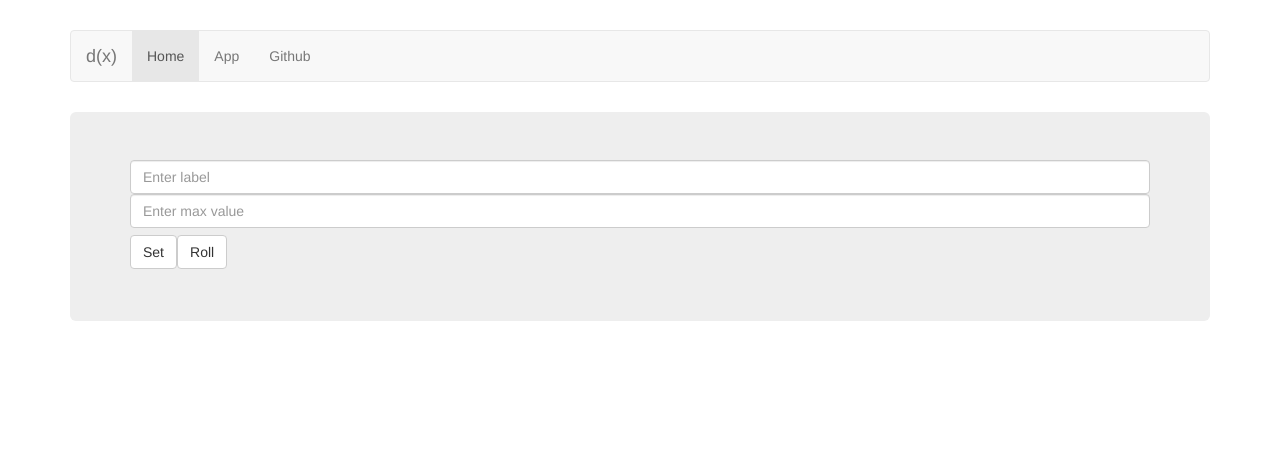
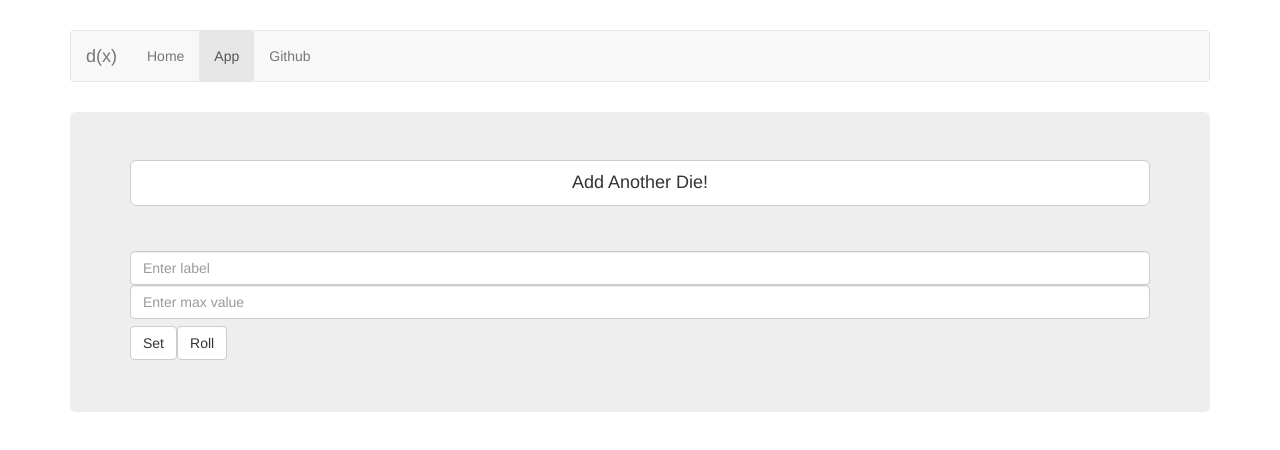
Before and after one commit to johnafish/dx, a plain HTML site: page dx.html in a window 1280 px wide. Drawn offline with Linux system fonts and the light colour scheme.

Commit message:
Added Button; Fixed Nav
Nav now shows active states properly, added a button for future
functionality.

```diff
--- a/dx.html
+++ b/dx.html
@@ -38,8 +38,8 @@
         </div>
         <div class="navbar-collapse collapse">
           <ul class="nav navbar-nav">
-            <li class="active"><a href="index.html">Home</a></li>
-            <li><a href="dx.html">App</a></li>
+            <li><a href="index.html">Home</a></li>
+            <li class="active"><a href="dx.html">App</a></li>
             <li><a href="http://www.github.com/johnafish/dx">Github</a></li>
           </ul>
         </div><!--/.nav-collapse -->
@@ -47,6 +47,8 @@
 
       <!-- Main component for a primary marketing message or call to action -->
       <div class="jumbotron">
+      <button type="button" class="btn btn-default btn-lg btn-block">Add Another Die!</button>
+      <br />
       </div>
 
     </div> <!-- /container -->
```
